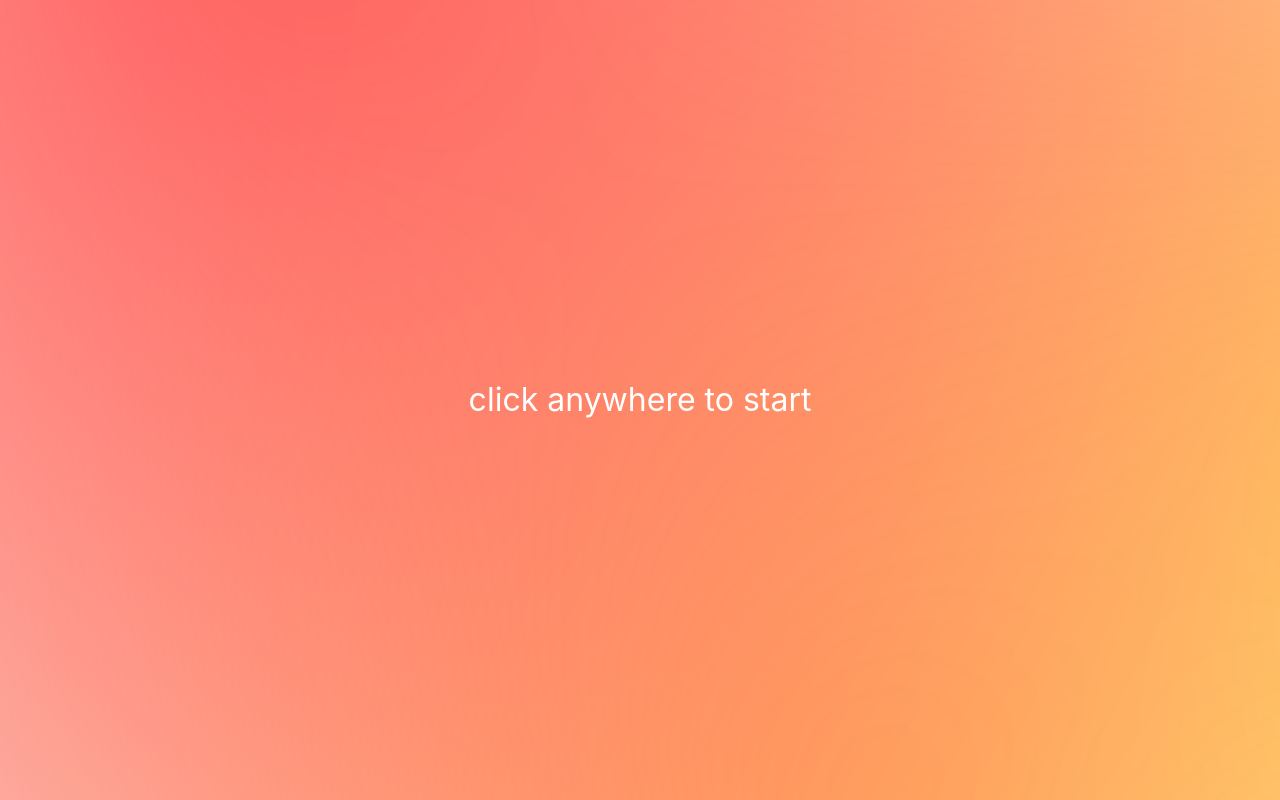
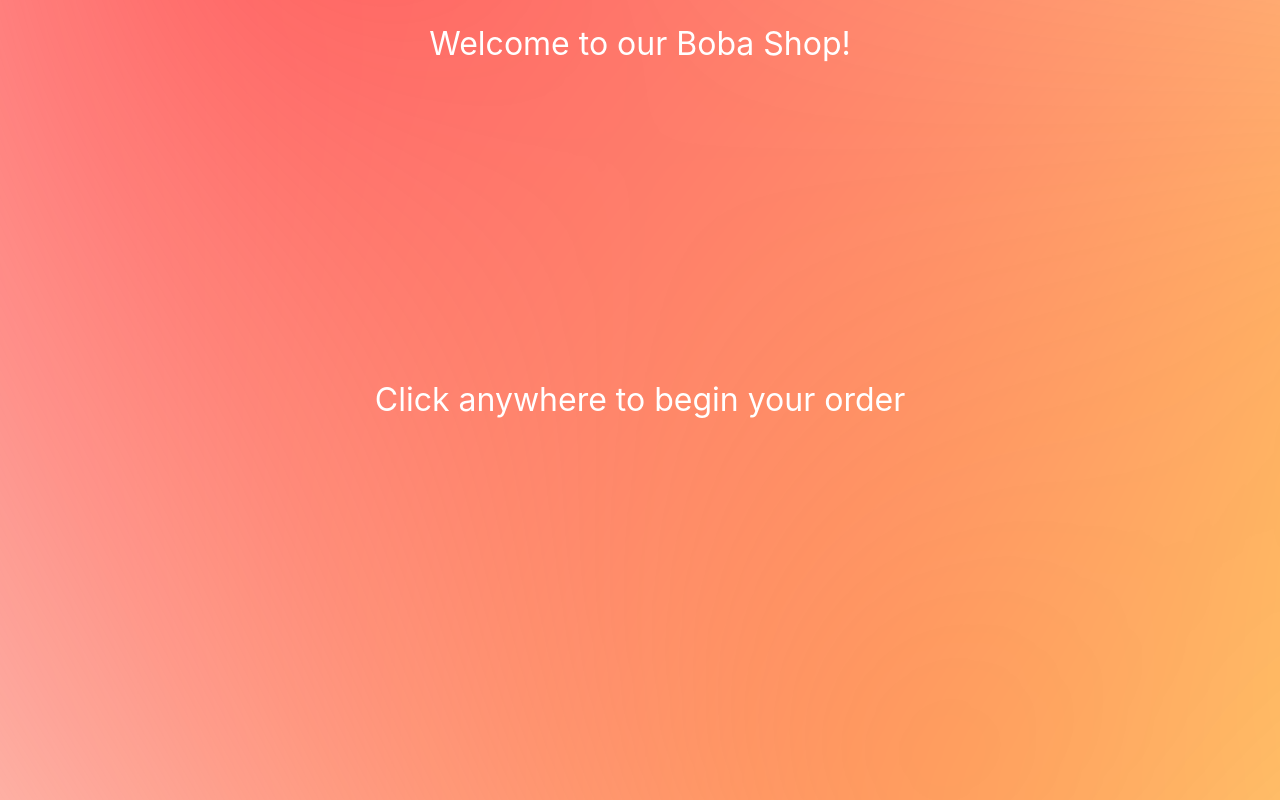
Before and after one commit to CSCE-331-Spring-2026-900-908/team44-project3, a SvelteKit app in the folder src/main/webui/: page /customer in a window 1280 px wide. Built offline with nearby package versions, Linux system fonts and the light colour scheme.

Commit message:
feat: add clarifying text to splash

```diff
--- a/src/main/webui/src/routes/customer/+page.svelte
+++ b/src/main/webui/src/routes/customer/+page.svelte
@@ -13,10 +13,32 @@
     on:keydown={proceed}
     tabindex="0"
 >
-    click anywhere to start
+
+    <div class="top-center"
+    >Welcome to our Boba Shop!</div>
+    <div class="center"
+
+    >Click anywhere to begin your order</div>
 </div>
 
+
+
 <style>
+
+    .top-center {
+        position: absolute;
+        top: 20px;
+        left: 50%;
+        transform: translateX(-50%);
+    }
+
+    .center {
+        position: absolute;
+        top: 50%;
+        left: 50%;
+        transform: translate(-50%, -50%);
+    }
+
     .splash {
         height: 100vh;
         display: flex;
```
